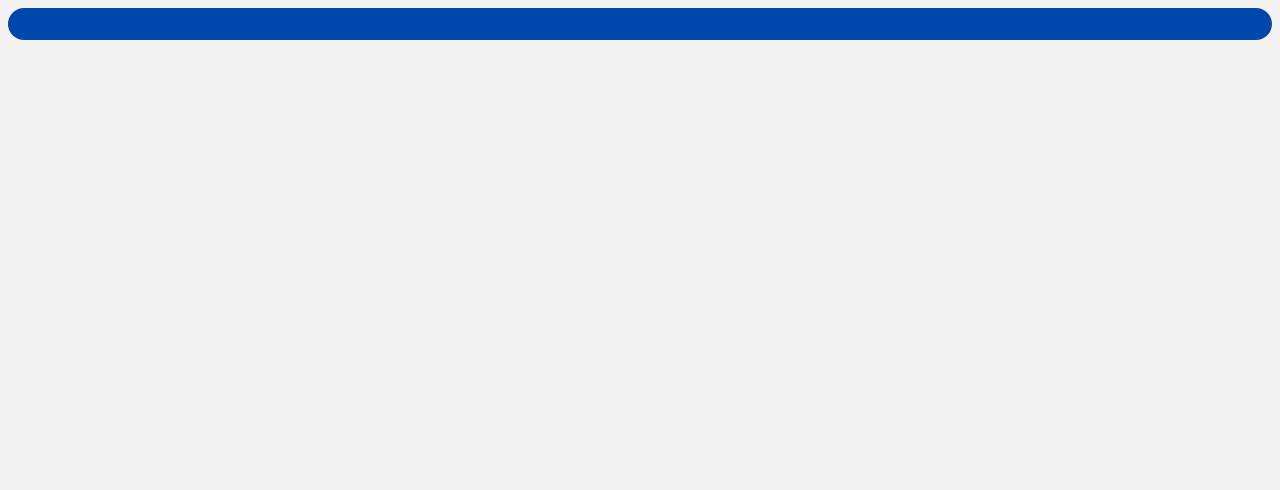
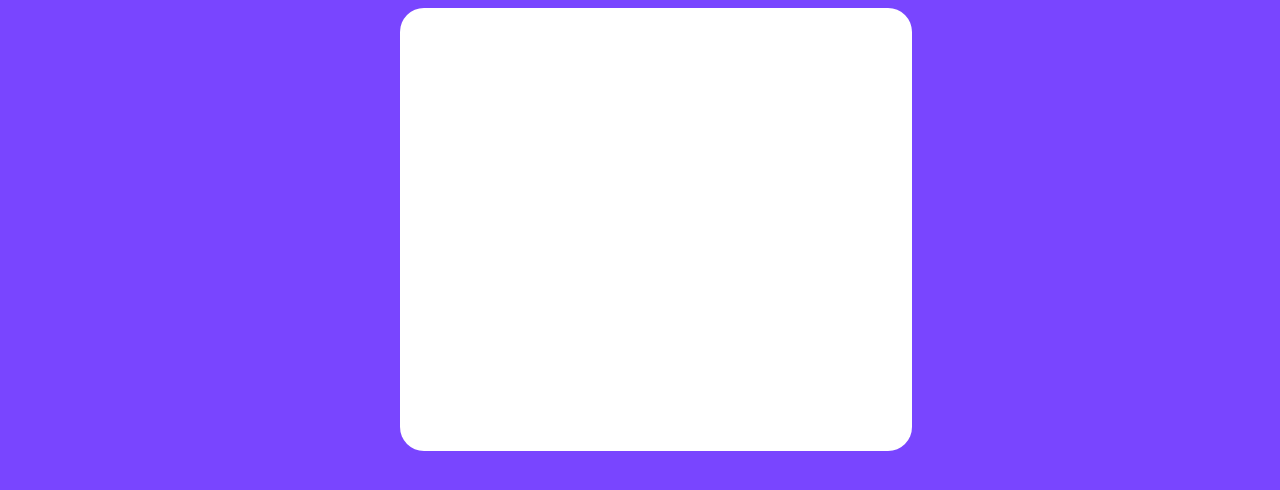
Before and after one commit to hhenske/connect-four-angular, an Angular app: page / in a window 1280 px wide. Shown: the top 490 px of the page. Built offline with nearby package versions, Linux system fonts and the light colour scheme.

Commit message:
board rendering, columns rendering. Cells not rendering yet

```diff
--- a/src/app/components/board/column/cell/cell.component.html
+++ b/src/app/components/board/column/cell/cell.component.html
@@ -1,4 +1,4 @@
-<div class="column">
+<div class="cell">
   <app-cell
     *ngFor="let cell of [0,1,2,3,4,5]"
   ></app-cell>
--- a/src/app/components/board/column/cell/cell.component.scss
+++ b/src/app/components/board/column/cell/cell.component.scss
@@ -1,6 +1,13 @@
+:host {
+    display: flex;
+    flex-direction: column;
+    justify-content: space-between;
+    cursor: pointer;
+}
+
 .cell {
-    width: var(--cell-size);
-    height: var(--cell-size);
-    border-radius: var(--radius-sm);
-    background-color: var(--color-bg);
+    width: 100%;
+    aspect-ratio: 1 / 1;
+    border-radius: 50%;
+    background: var(--color-bg);
 }
--- a/src/app/components/board/column/column.component.html
+++ b/src/app/components/board/column/column.component.html
@@ -0,0 +1,5 @@
+<div class="column">
+  @for (row of rows; track $index) {
+    <div class="cell"></div>
+  }
+</div>
--- a/src/app/components/board/column/column.component.scss
+++ b/src/app/components/board/column/column.component.scss
@@ -0,0 +1,10 @@
+:host {
+    display: flex;
+}
+
+.column {
+    display: flex;
+    flex-direction: column;
+    gap: var(--space-sm);
+    justify-content: space-between;
+}
--- a/src/app/components/board/column/column.component.ts
+++ b/src/app/components/board/column/column.component.ts
@@ -11,4 +11,6 @@ import { CellComponent } from './cell/cell.component';
 
 export class ColumnComponent {
   @Input() columnIndex!: number;
+
+  rows = Array(6).fill(0);
 }
--- a/src/app/components/board/game-board/game-board.component.html
+++ b/src/app/components/board/game-board/game-board.component.html
@@ -1,6 +1,8 @@
-<div class="board">
-  <app-column
-    *ngFor="let col of [0,1,2,3,4,5,6]; let i = index"
-    [columnIndex]="i"
-  ></app-column>
+<div class="board-wrapper">
+    <div class="board">
+    <app-column
+        *ngFor="let col of [0,1,2,3,4,5,6]; let i = index"
+        [columnIndex]="i"
+    ></app-column>
+    </div>
 </div>
--- a/src/app/components/board/game-board/game-board.component.scss
+++ b/src/app/components/board/game-board/game-board.component.scss
@@ -1,8 +1,19 @@
+.board-wrapper {
+  width: calc(100vw - 24px); // ~12px padding each side
+  max-width: 480px;         // optional desktop cap
+  margin: 0 auto;
+
+  aspect-ratio: 7 / 6;      // 🔥 keeps board proportional
+}
+
 .board {
+  width: 100%;
+  height: 100%;
   display: grid;
-  grid-template-columns: repeat(7, var(--cell-size));
+  grid-template-columns: repeat(7, 1fr);
+  grid-template-rows: repeat(6, 1fr);
   gap: var(--space-sm);
-  background: var(--color-board);
+  background: white;
   padding: var(--space-md);
   border-radius: var(--radius-lg);
 }
--- a/src/styles.scss
+++ b/src/styles.scss
@@ -5,7 +5,7 @@
 
 :root {
   /* Colors */
-  --color-bg: #f2f2f2;
+  --color-bg: #7945ff;
   --color-board: #0047ab;
 
   --color-player-1: #ffce67;
```
